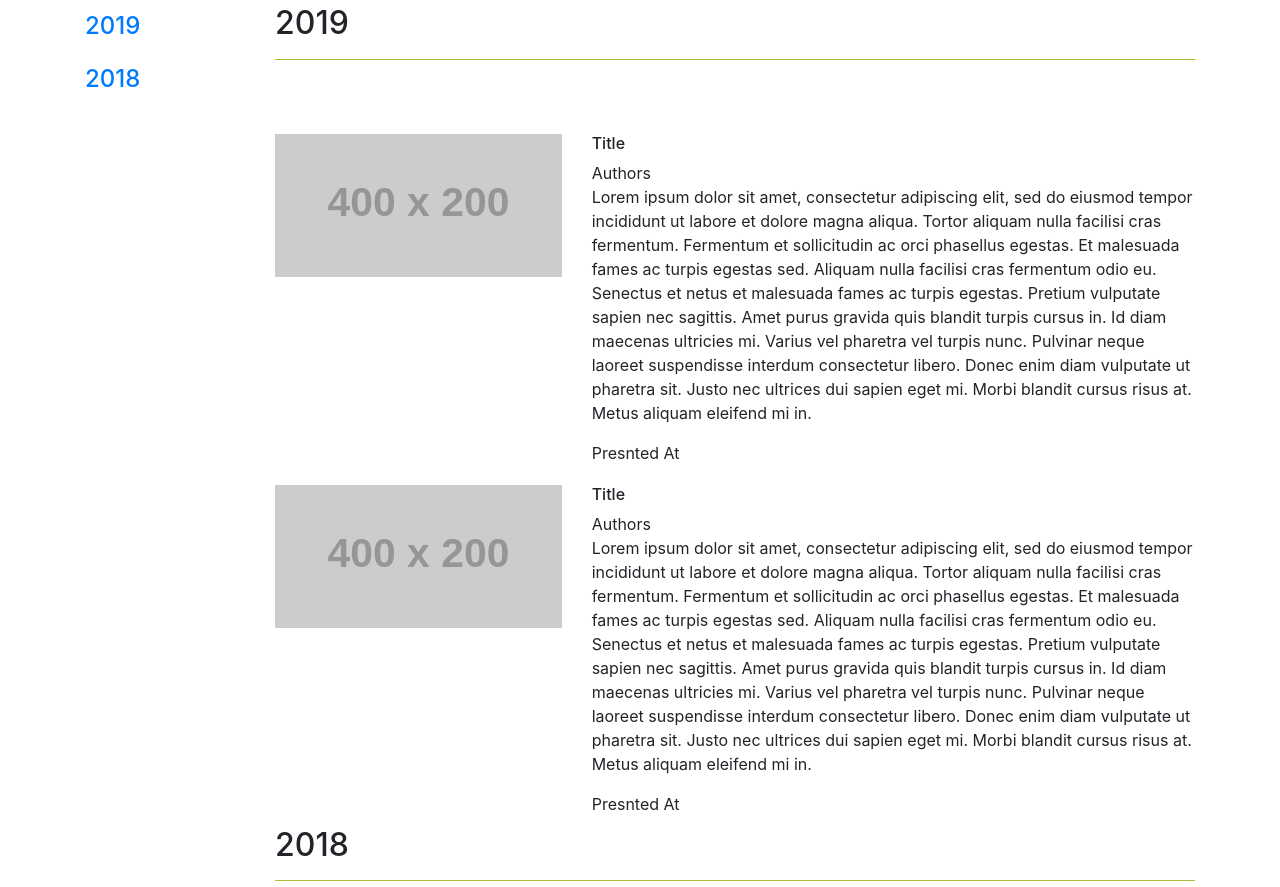
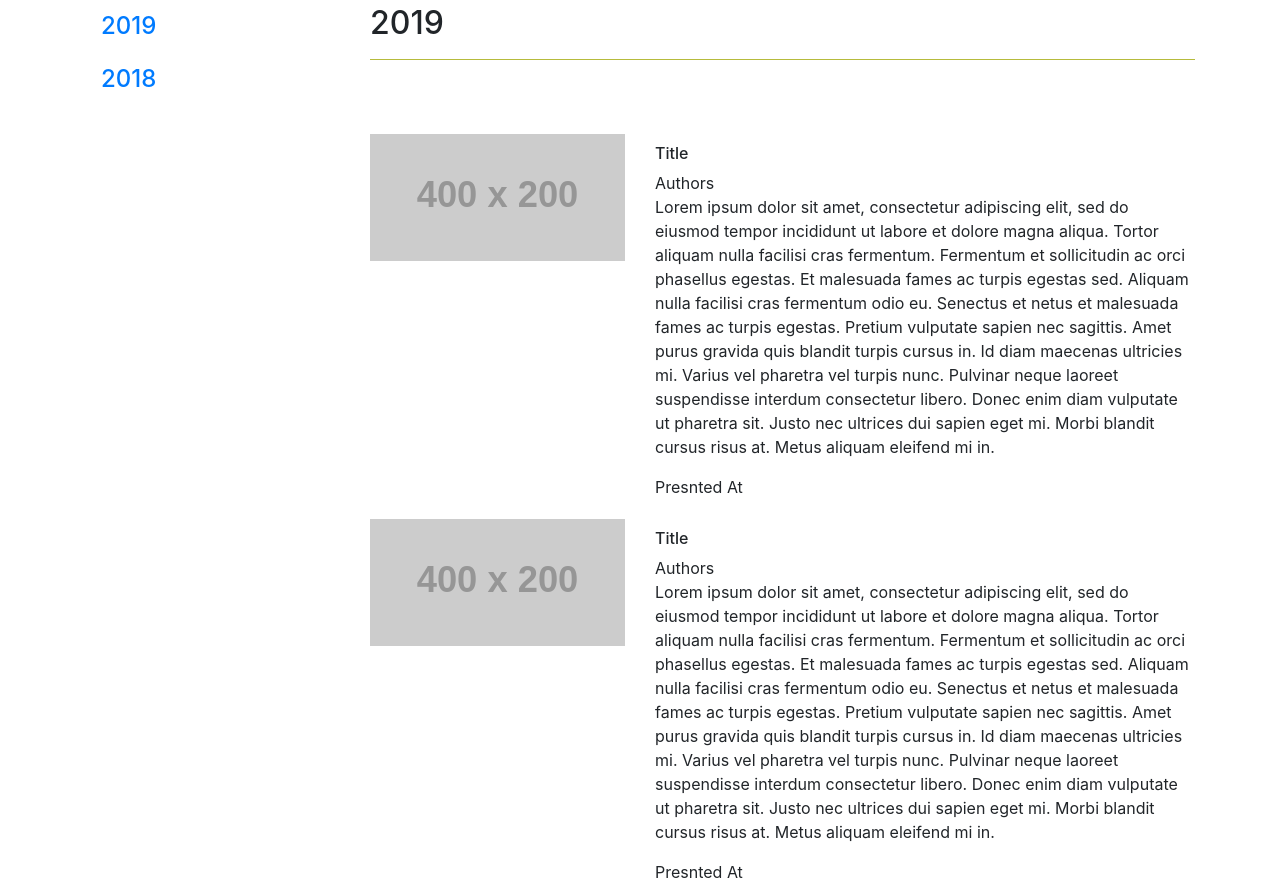
Before and after one commit to iiml-ucl/iiml-ucl.github.io, a website: page publications.html in a window 1280 px wide. Shown: the part 279-1166 px from the top of the page. Drawn offline with Linux system fonts and the light colour scheme; placeholder pictures from the web are drawn by us.

Commit message:
[v1.0] Finished

```diff
--- a/css/business-frontpage.css
+++ b/css/business-frontpage.css
@@ -10,6 +10,18 @@ body {
 body {
   padding-bottom: 0px;
 }
+
+.sticky-offset {
+    top: 56px;
+}
+
+.nobull {
+  list-style-type: none;
+ }
+
+ div.publication-text {
+   padding-top: 10px;
+ }
 
 
 .bg-primary {
--- a/publications.html
+++ b/publications.html
@@ -93,6 +93,18 @@
   <!-- Page Content -->
   <div class="container">
     <div class="row">
+      <div id="sidebar-container" class="sidebar-expanded col-1 d-2 d-md-block" style="position:sticky;">
+        <ul class="nobull list-group sticky-top sticky-offset">
+                <li class="nav-item">
+                  <a class="nav-link" href="#2019"><h4>2019</h4>
+                  </a>
+                </li>
+                <li class="nav-item">
+                  <a class="nav-link" href="#2018"><h4>2018</h4>
+                  </a>
+                </li>
+              </ul>
+      </div>
       <div class="col offset-2" id="main">
         <div class="row">
           <div id = "2019" class="col-md-12 mb-5">
@@ -106,7 +118,7 @@
               <div class="col-md-4">
                   <img class="img-fluid" src="http://placehold.it/400x200" alt="">
               </div>
-                <div class="col-md-8">
+                <div class="col-md-8 publication-text">
                   <h6>Title</h6>
                   <h7>Authors</h7>
                   <p>Lorem ipsum dolor sit amet, consectetur adipiscing elit, sed do eiusmod tempor incididunt ut labore et dolore magna aliqua. Tortor aliquam nulla facilisi cras fermentum. Fermentum et sollicitudin ac orci phasellus egestas. Et malesuada fames ac turpis egestas sed. Aliquam nulla facilisi cras fermentum odio eu. Senectus et netus et malesuada fames ac turpis egestas. Pretium vulputate sapien nec sagittis. Amet purus gravida quis blandit turpis cursus in. Id diam maecenas ultricies mi. Varius vel pharetra vel turpis nunc. Pulvinar neque laoreet suspendisse interdum consectetur libero. Donec enim diam vulputate ut pharetra sit. Justo nec ultrices dui sapien eget mi. Morbi blandit cursus risus at. Metus aliquam eleifend mi in.</p>
@@ -118,7 +130,7 @@
               <div class="col-md-4">
                   <img class="img-fluid" src="http://placehold.it/400x200" alt="">
               </div>
-                <div class="col-md-8">
+                <div class="col-md-8 publication-text">
                   <h6>Title</h6>
                   <h7>Authors</h7>
                   <p>Lorem ipsum dolor sit amet, consectetur adipiscing elit, sed do eiusmod tempor incididunt ut labore et dolore magna aliqua. Tortor aliquam nulla facilisi cras fermentum. Fermentum et sollicitudin ac orci phasellus egestas. Et malesuada fames ac turpis egestas sed. Aliquam nulla facilisi cras fermentum odio eu. Senectus et netus et malesuada fames ac turpis egestas. Pretium vulputate sapien nec sagittis. Amet purus gravida quis blandit turpis cursus in. Id diam maecenas ultricies mi. Varius vel pharetra vel turpis nunc. Pulvinar neque laoreet suspendisse interdum consectetur libero. Donec enim diam vulputate ut pharetra sit. Justo nec ultrices dui sapien eget mi. Morbi blandit cursus risus at. Metus aliquam eleifend mi in.</p>
@@ -141,7 +153,7 @@
               <div class="col-md-4">
                   <img class="img-fluid" src="http://placehold.it/400x200" alt="">
               </div>
-                <div class="col-md-8">
+                <div class="col-md-8 publication-text">
                   <h6>Title</h6>
                   <h7>Authors</h7>
                   <p>Lorem ipsum dolor sit amet, consectetur adipiscing elit, sed do eiusmod tempor incididunt ut labore et dolore magna aliqua. Tortor aliquam nulla facilisi cras fermentum. Fermentum et sollicitudin ac orci phasellus egestas. Et malesuada fames ac turpis egestas sed. Aliquam nulla facilisi cras fermentum odio eu. Senectus et netus et malesuada fames ac turpis egestas. Pretium vulputate sapien nec sagittis. Amet purus gravida quis blandit turpis cursus in. Id diam maecenas ultricies mi. Varius vel pharetra vel turpis nunc. Pulvinar neque laoreet suspendisse interdum consectetur libero. Donec enim diam vulputate ut pharetra sit. Justo nec ultrices dui sapien eget mi. Morbi blandit cursus risus at. Metus aliquam eleifend mi in.</p>
@@ -153,7 +165,7 @@
               <div class="col-md-4">
                   <img class="img-fluid" src="http://placehold.it/400x200" alt="">
               </div>
-                <div class="col-md-8">
+                <div class="col-md-8 publication-text">
                   <h6>Title</h6>
                   <h7>Authors</h7>
                   <p>Lorem ipsum dolor sit amet, consectetur adipiscing elit, sed do eiusmod tempor incididunt ut labore et dolore magna aliqua. Tortor aliquam nulla facilisi cras fermentum. Fermentum et sollicitudin ac orci phasellus egestas. Et malesuada fames ac turpis egestas sed. Aliquam nulla facilisi cras fermentum odio eu. Senectus et netus et malesuada fames ac turpis egestas. Pretium vulputate sapien nec sagittis. Amet purus gravida quis blandit turpis cursus in. Id diam maecenas ultricies mi. Varius vel pharetra vel turpis nunc. Pulvinar neque laoreet suspendisse interdum consectetur libero. Donec enim diam vulputate ut pharetra sit. Justo nec ultrices dui sapien eget mi. Morbi blandit cursus risus at. Metus aliquam eleifend mi in.</p>
@@ -167,22 +179,6 @@
 
 
       </div>
-
-      <div id="sticky-sidebar" class="col-lg-1 position-fixed" data-spy="affix" data-offset-top="80" data-offset-bottom="345">
-            <div class="sticky-top">
-              <ul class="navbar-nav ml-auto">
-                <li class="nav-item">
-                  <a class="nav-link" href="#2019"><h4>2019</h4>
-                  </a>
-                </li>
-                <li class="nav-item">
-                  <a class="nav-link" href="#2018"><h4>2018</h4>
-                  </a>
-                </li>
-              </ul>
-            </div>
-      </div>
-
     </div>
   </div>
   <!-- /.container -->
@@ -210,7 +206,7 @@
             <a href="mailto:#">name@example.com</a>
           </address>
           </div>
-          <div class="col-md-8">
+          <div class="col-md-8 publication-text">
             <div class="iframe-container">
               <iframe src="https://www.google.com/maps/embed?pb=!1m18!1m12!1m3!1d2482.469740068409!2d-0.13443164843152092!3d51.52294357953778!2m3!1f0!2f0!3f0!3m2!1i1024!2i768!4f13.1!3m3!1m2!1s0x48761b2e55337341%3A0x8a933951834e7ff8!2sUCL+Engineering!5e0!3m2!1sen!2suk!4v1565431817998!5m2!1sen!2suk" width="300" height="200" frameborder="0" style="border:0" allowfullscreen></iframe>
             </div>
```
Also changed, not shown: index.html (+6 -2 lines), members/ferianc.html (+4 -4 lines), members/rodrigues.html (+4 -4 lines).
